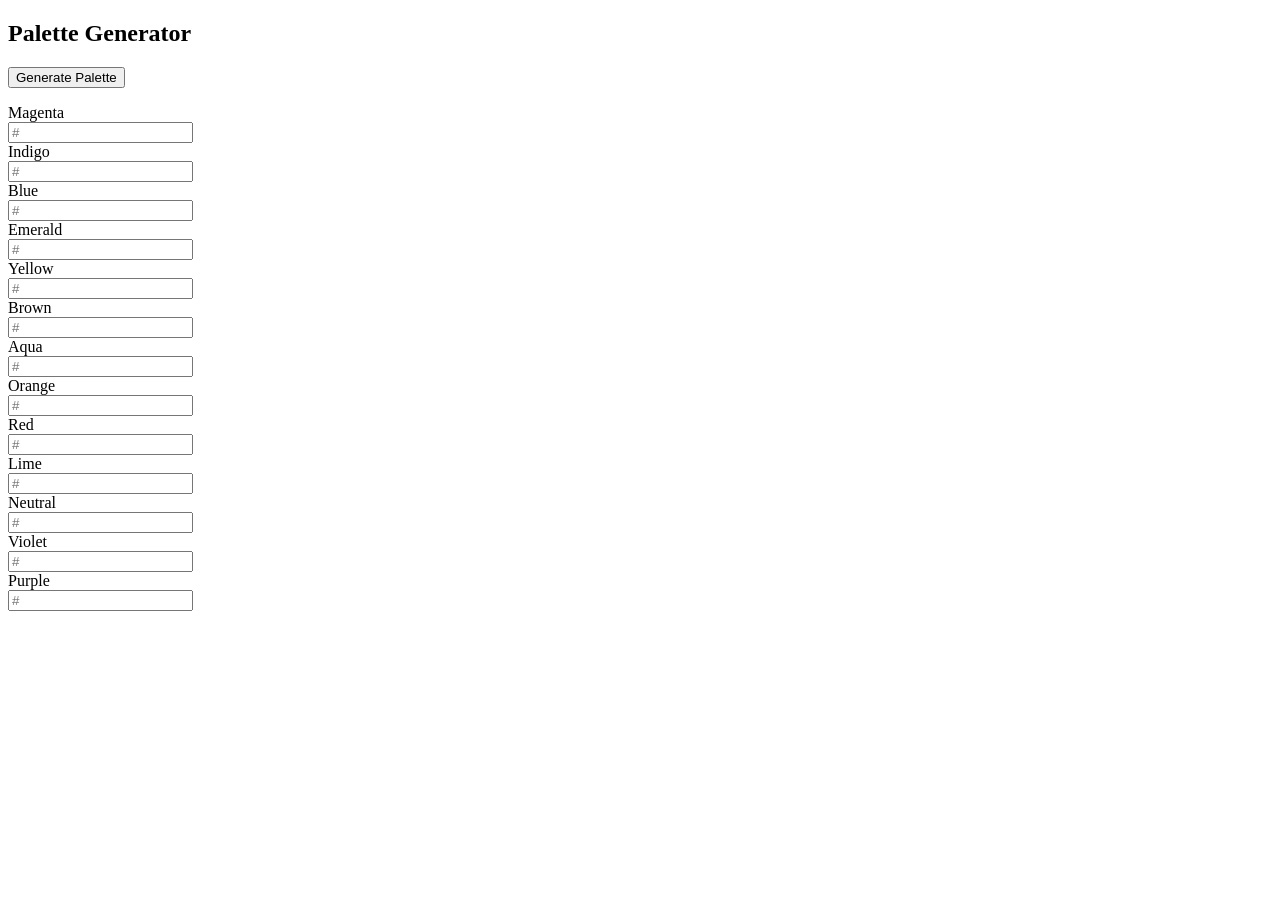
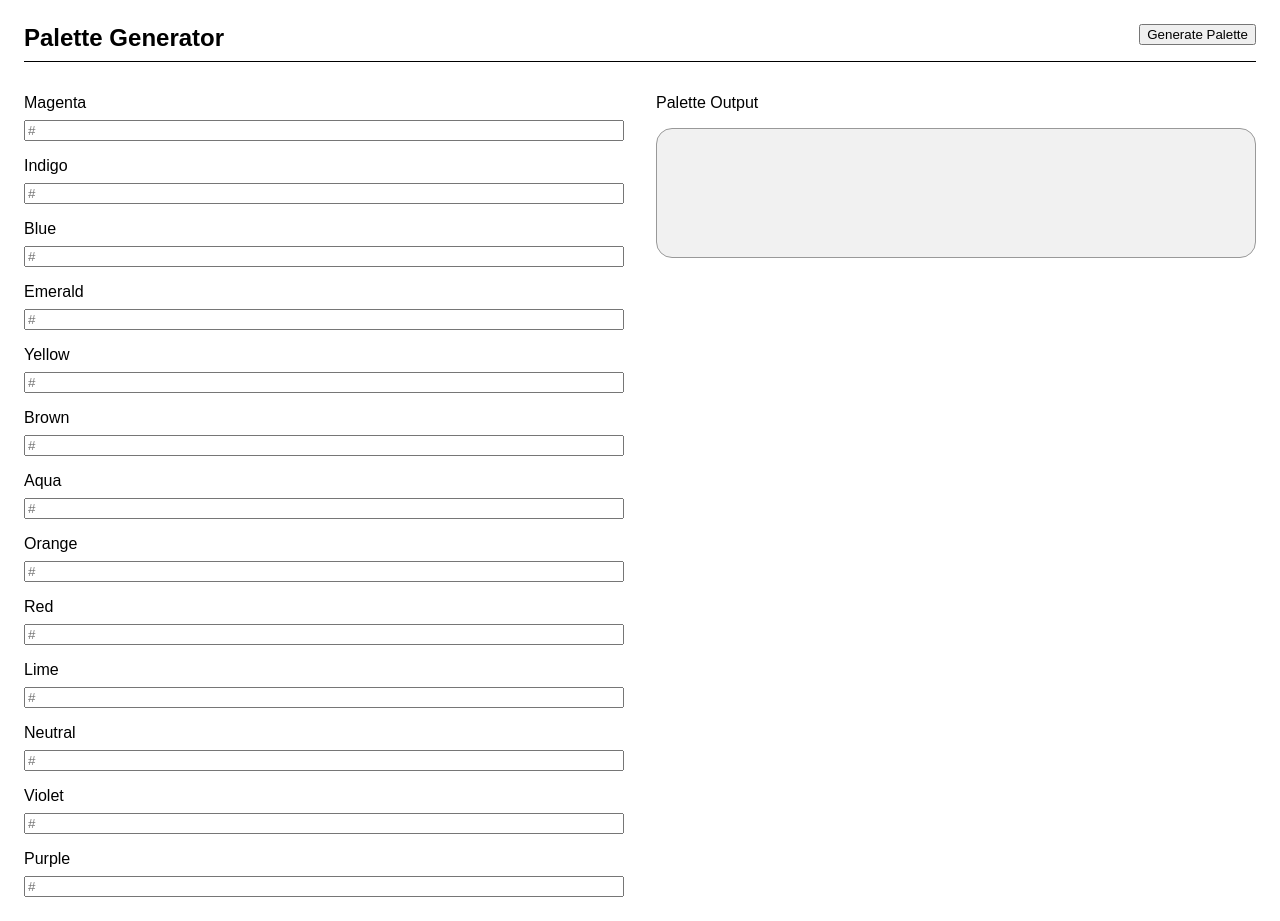
Before and after one commit to alexcbruno/IB-UI-Palette-Gen, a website built with webpack: page ui.html in a window 1280 px wide. Before the commit the page ends 800 px from the top, so only its background shows below. Built offline with nearby package versions, Linux system fonts and the light colour scheme.

Commit message:
Style updates

```diff
--- a/code.js
+++ b/code.js
@@ -1,6 +1,7 @@
 import Color from "color";
+import "./style.css";
 
-figma.showUI(__html__, { width: 480, height: 360 }); // Adjust the UI size as needed
+figma.showUI(__html__, { width: 480, height: 640 }); // Adjust the UI size as needed
 
 // Function to interpolate between two colors remains unchanged
 function interpolateColor(color1, color2, factor) {
--- a/package.json
+++ b/package.json
@@ -7,7 +7,9 @@
     "@babel/plugin-syntax-dynamic-import": "^7.8.3",
     "@babel/preset-env": "^7.24.3",
     "babel-loader": "^9.1.3",
+    "css-loader": "^6.10.0",
     "html-loader": "^5.0.0",
+    "style-loader": "^3.3.4",
     "webpack": "^5.91.0",
     "webpack-cli": "^5.1.4"
   },
--- a/ui.html
+++ b/ui.html
@@ -1,40 +1,130 @@
 <!DOCTYPE html>
 <html>
+  <head>
+    <style>
+      body {
+        font-family: Arial, Helvetica, sans-serif;
+        font-size: 16px;
+        padding: 1rem;
+      }
+
+      .heading {
+        display: flex;
+        flex-direction: row;
+        justify-content: space-between;
+        align-items: start;
+        margin-bottom: 2rem;
+        border-bottom: 1px solid black;
+      }
+
+      h1 {
+        margin: 0;
+      }
+
+      #generateBtn {
+        margin: 0 0 32px 0;
+      }
+
+      .field-container {
+        display: flex;
+        flex-direction: row;
+        gap: 2rem;
+      }
+
+      .text-entry {
+        display: flex;
+        flex-direction: column;
+        flex-basis: 50%;
+        gap: 1rem;
+        div {
+          display: flex;
+          flex-direction: column;
+          gap: 0.5rem;
+        }
+      }
+
+      .generatedJson {
+        flex-basis: 50%;
+        display: flex;
+        flex-direction: column;
+      }
+
+      #generatedJson {
+        border: 1px solid #999;
+        border-radius: 1rem;
+        background-color: #f1f1f1;
+        min-height: 8rem;
+      }
+    </style>
+  </head>
   <body>
-    <h2>Palette Generator</h2>
+    <section class="heading">
+      <h1>Palette Generator</h1>
       <button id="generateBtn" style="margin-bottom: 16px">
         Generate Palette
       </button>
-    <div style="display: flex; gap: 32px">
-      <div class="text-entry" style="display: flex; flex-direction: column">
+    </section>
+
+    <div class="field-container">
+      <div class="text-entry">
+        <div>
           <label for="magenta">Magenta</label>
           <input class="hexColor" type="text" id="magenta" placeholder="#" />
+        </div>
+
+        <div>
           <label for="indigo">Indigo</label>
           <input class="hexColor" type="text" id="indigo" placeholder="#" />
+        </div>
+        <div>
           <label for="blue">Blue</label>
           <input class="hexColor" type="text" id="blue" placeholder="#" />
+        </div>
+        <div>
           <label for="emerald">Emerald</label>
           <input class="hexColor" type="text" id="emerald" placeholder="#" />
+        </div>
+        <div>
           <label for="yellow">Yellow</label>
           <input class="hexColor" type="text" id="yellow" placeholder="#" />
+        </div>
+        <div>
           <label for="brown">Brown</label>
           <input class="hexColor" type="text" id="brown" placeholder="#" />
+        </div>
+        <div>
           <label for="aqua">Aqua</label>
           <input class="hexColor" type="text" id="aqua" placeholder="#" />
+        </div>
+        <div>
           <label for="orange">Orange</label>
           <input class="hexColor" type="text" id="orange" placeholder="#" />
+        </div>
+        <div>
           <label for="red">Red</label>
           <input class="hexColor" type="text" id="red" placeholder="#" />
+        </div>
+        <div>
           <label for="lime">Lime</label>
           <input class="hexColor" type="text" id="lime" placeholder="#" />
+        </div>
+        <div>
           <label for="neutral">Neutral</label>
           <input class="hexColor" type="text" id="neutral" placeholder="#" />
+        </div>
+        <div>
           <label for="violet">Violet</label>
           <input class="hexColor" type="text" id="violet" placeholder="#" />
+        </div>
+        <div>
           <label for="purple">Purple</label>
           <input class="hexColor" type="text" id="purple" placeholder="#" />
         </div>
+      </div>
+      <div class="generatedJson">
+        <label for="generatedJson">Palette Output</label>
         <pre id="generatedJson"></pre>
+      </div>
     </div>
 
     <script>
--- a/webpack.config.js
+++ b/webpack.config.js
@@ -20,6 +20,10 @@ module.exports = {
           },
         },
       },
+      {
+        test: /\.css$/,
+        use: ["style-loader", "css-loader"],
+      },
       // Handle HTML files
       {
         test: /\.html$/,
```
Also changed, not shown: dist/code.bundle.js, style.css (added), 1 other file. Lines whose indentation alone changed are shown as unchanged.
